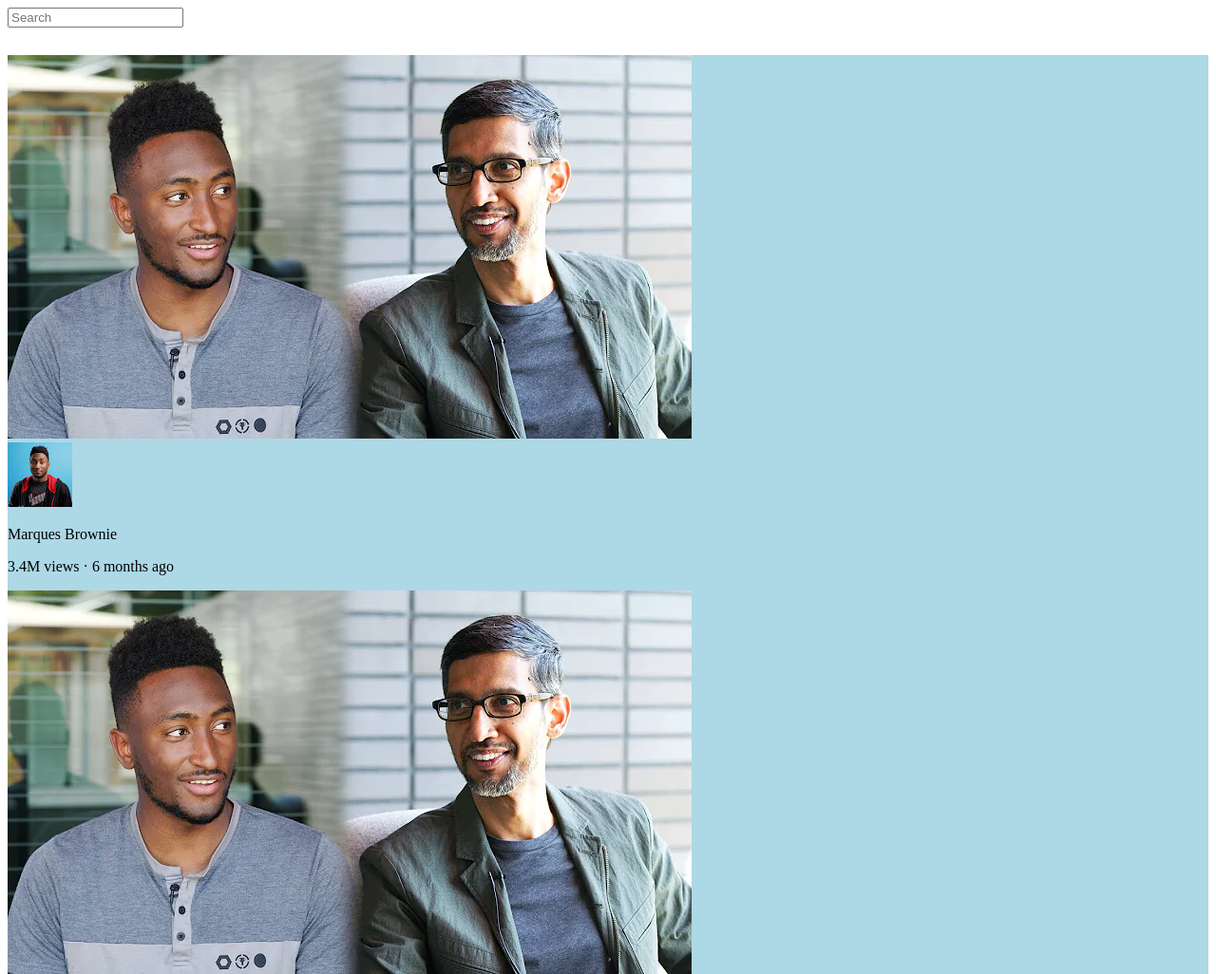
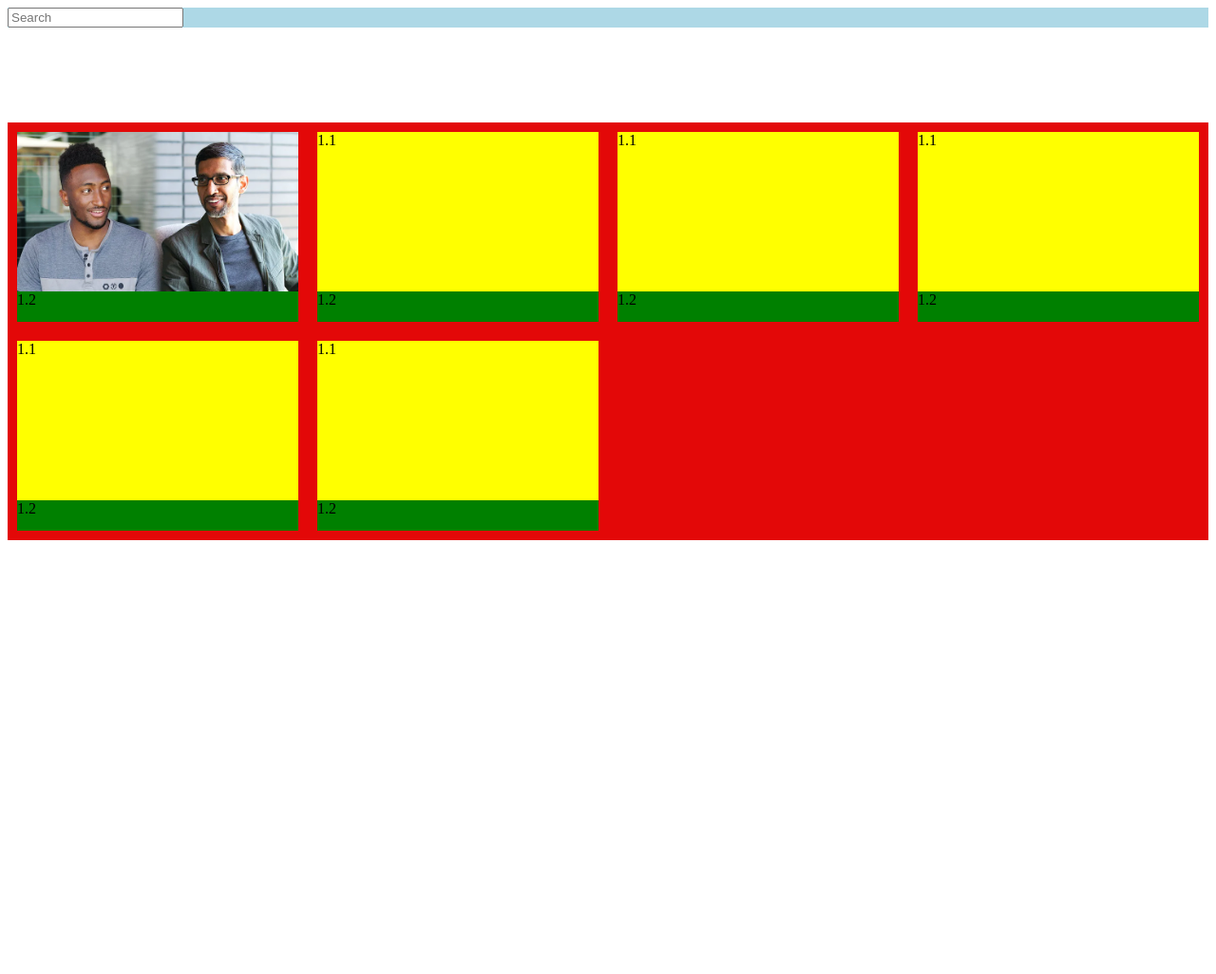
Before and after one commit to PavanKrishna-AG/YouTube_clone, a plain HTML site: page index.html in a window 1280 px wide. Shown: the top 1026 px of the page at 95% size. After the commit the page ends 800 px from the top, so only its background shows below. Drawn offline with Linux system fonts and the light colour scheme.

Commit message:
aman's test

```diff
--- a/index.html
+++ b/index.html
@@ -8,45 +8,78 @@
 </head>
 <body>
   <div class="header">
-        <input class="box" type="text" placeholder="Search">
+        <input type="text" placeholder="Search">
   </div>
   <div class="container">
-        <div class="video-preview">
+    <div class="video-preview red">
+        <div class="thumbnail-row">
+            <img src="thumbnails/thumbnail-1.webp" class="thumbnail-img">
+        </div>
+        <div class="bottom-row">
+            1.2
+        </div>
+    </div>
+    <div class="video-preview blue">
+        <div class="thumbnail-row">
+            1.1
+        </div>
+        <div class="bottom-row">
+            1.2
+        </div>
+    </div>
+    <div class="video-preview red">
+        <div class="thumbnail-row">
+            1.1
+        </div>
+        <div class="bottom-row">
+            1.2
+        </div>
+    </div>
+    <div class="video-preview blue">
+        <div class="thumbnail-row">
+            1.1
+        </div>
+        <div class="bottom-row">
+            1.2
+        </div>
+    </div>
+    <div class="video-preview red">
+        <div class="thumbnail-row">
+            1.1
+        </div>
+        <div class="bottom-row">
+            1.2
+        </div>
+    </div>
+    <div class="video-preview blue">
+        <div class="thumbnail-row">
+            1.1
+        </div>
+        <div class="bottom-row">
+            1.2
+        </div>
+    </div>
+        <!-- <div class="video-preview">
             <div class="thumbnail-row">
-                <img src="thumbnails/thumbnail-1.webp"/>
+                <img src="thumbnails/thumbnail-1.webp" alt="">
             </div>
-            <div class="info-row">
-                <div class="profile-pc">
-                    <img src="profile_pics/channel-1.jpeg" alt="">
+            <div class="bottom-info">
+                <div class="channel-pic">
+
                 </div>
-                <div class="video-info">
-                    <p class="author">
-                    Marques Brownie
-                    </p>
-                    <p class="video-details">
-                    3.4M views 	&#183 6 months ago
-                    </p>
+                <div class="text info">
+                    <div class="title">
+
+                    </div>
+                    <div class="author">
+
+                    </div>
+                    <div class="video-status">
+
+                    </div>
                 </div>
             </div>
-        </div>
-        <div class="video-preview">
-            <div class="thumbnail">
-                <img src="thumbnails/thumbnail-1.webp"/>
-            </div>
-            <div class="info-row">
-                <div class="profile-pc">
-                    <img src="profile_pics/channel-1.jpeg" alt="">
-                </div>
-                <div class="video-info">
-                    <p class="author">
-                    Marques Brownie
-                    </p>
-                    <p class="video-details">
-                    3.4M views 	&#183 6 months ago
-                    </p>
-                </div>
-            </div>
-        </div>
-    </div>
+        </div> -->
+  </div>
 </body>
 </html>
--- a/styles.css
+++ b/styles.css
@@ -1,25 +1,56 @@
-.body{
-margin: 0;
-font-family: arial;
-}
-/* .video-preview{
-    display: grid;
-    grid-template-columns: 300px 300px ;
-    column-gap: 20px;
-} */
-.thumbnail-row{
-
-}
-/* .video-preview{
-    width: 300px;
-} */
- .container{
+.header{
+    margin-bottom: 100px;
     background-color: lightblue;
-    /* display: grid;
-    grid-template-columns: 300px ; */
 }
 
-.header{
-    height: 50px;
+.container{
+    background-color: black;
+    display: grid;
+    grid-template-columns: repeat(3, 1fr);
+    column-gap: 20px;
+    row-gap: 20px;
+    padding: 10px;
+}
+@media (min-width: 900px){
+    .container{
+        background-color: rgb(227, 8, 8);
+        display: grid;
+        grid-template-columns: repeat(4, 1fr);
+        column-gap: 20px;
+        row-gap: 20px;
+        padding: 10px;
+    }
+}
+.video-preview{
+    height: 200px;
+    display: grid;
+    grid-template-rows: 168px 1fr;
+}
+.red{
+    background-color: lightcoral;
+}
+.blue{
+    background-color: lightblue;
+}
+.thumbnail-row{
+    background-color: yellow;
+    object-fit: cover;
+}
+.bottom-row{
+    background-color: green;
+}
+.bottom-info{
+    display: grid;
+    grid-template-columns: 50px 1fr;
+}
+.text-info{
+    display: grid;
+    grid-template-rows: 1fr 1fr 1fr;
+}
+.thumbnail-row{
+    object-fit: cover;
+}
+.thumbnail-img{
     width: 100%;
+    height: 100%;
 }
```
